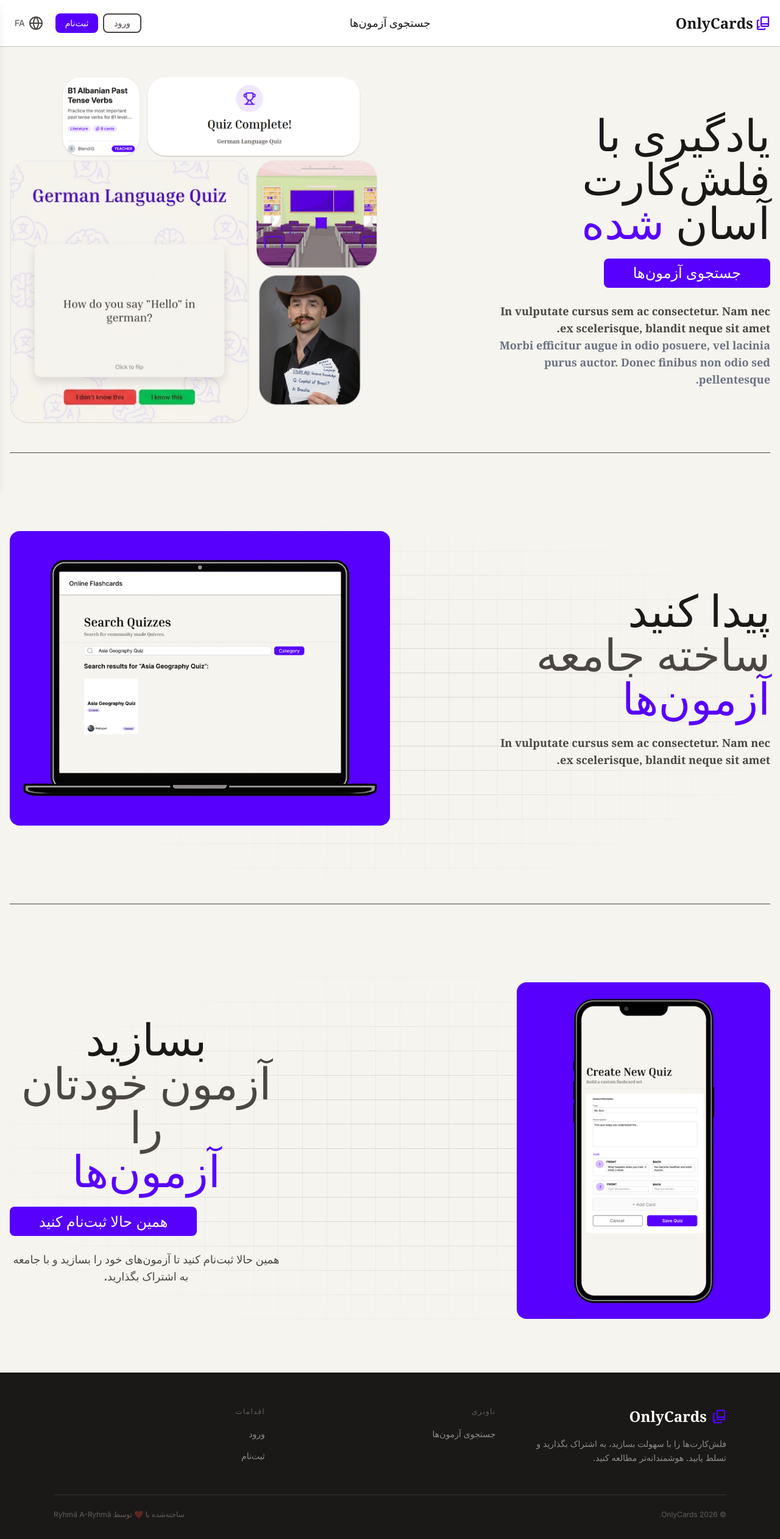
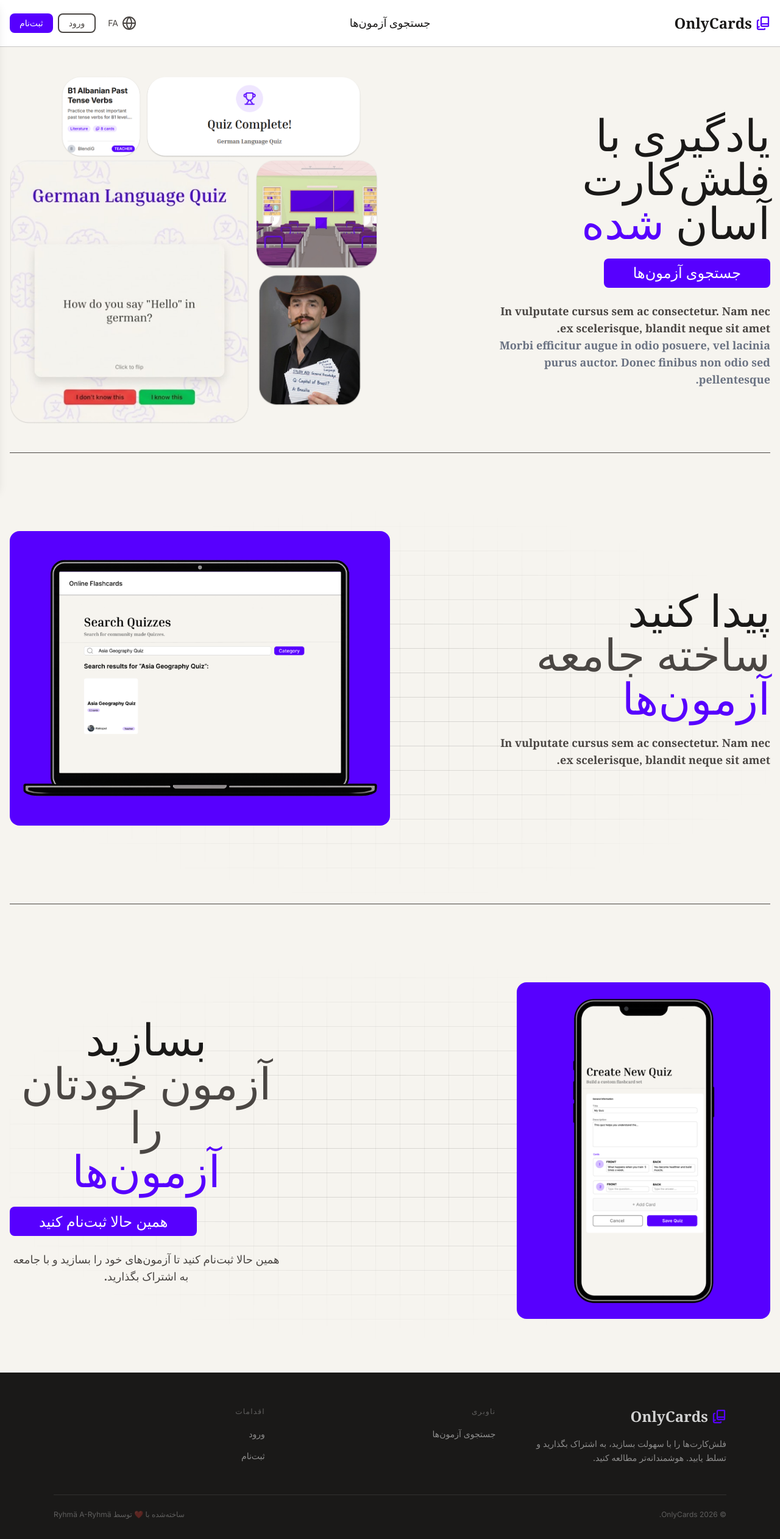
Before and after one commit to alekkiq/online-flashcards, a React (Vite) app in the folder frontend/: page / in a window 1280 px wide. Shown: the whole page at 61% size. Built offline with nearby package versions, Linux system fonts and the light colour scheme; a web font is replaced by a local one.

Commit message:
Extract Logo from all components and centralize it to one reusable component

```diff
--- a/frontend/src/components/layout/Footer.jsx
+++ b/frontend/src/components/layout/Footer.jsx
@@ -3,6 +3,7 @@ import { BookCopy } from "lucide-react";
 import { navLinks } from "/src/config";
 import { useAuth } from "/src/hooks/useAuth";
 import { useTranslation } from "react-i18next";
+import {Logo} from "../ui/Logo.jsx";
 
 export default function Footer() {
   const { user, handleLogout } = useAuth();
@@ -15,14 +16,7 @@ export default function Footer() {
         <div className="grid grid-cols-1 md:grid-cols-3 gap-12 md:gap-8">
           <div className="md:col-span-1">
             <Link to="/" className="inline-flex items-center gap-2 group">
-              <BookCopy
-                className="text-primary transition-transform duration-300 group-hover:scale-110"
-                strokeWidth={2.25}
-                size={24}
-              />
-              <span className="font-serif text-2xl font-black text-white">
-                OnlyCards
-              </span>
+              <Logo />
             </Link>
             <p className="mt-4 text-sm text-white/50 leading-relaxed max-w-xs">
               {t("footer.tagline")}
--- a/frontend/src/components/layout/MobileNav.jsx
+++ b/frontend/src/components/layout/MobileNav.jsx
@@ -6,6 +6,7 @@ import { NavButton } from "/src/components/ui/NavButton";
 import { useAuth } from "/src/hooks/useAuth";
 import AuthLinks from "/src/components/auth/AuthLinks";
 import { useTranslation } from "react-i18next";
+import {Logo} from "../ui/Logo.jsx";
 
 export default function MobileNav() {
   const [isOpen, setIsOpen] = useState(false);
@@ -36,13 +37,13 @@ export default function MobileNav() {
         <button
           onClick={() => setIsOpen(false)}
           aria-label="Close mobile drawer"
-          className="absolute top-5 right-5 p-2 text-secondary"
+          className="absolute top-5 right-5 rtl:left-5 rtl:right-auto p-2 text-secondary"
         >
           <X size={28} />
         </button>
         <div className="mb-8">
           <Link to="/" onClick={() => setIsOpen(false)}>
-            <p className="text-2xl font-bold">OnlyCards</p>
+            <Logo />
           </Link>
         </div>
         <ul className="flex flex-col gap-4 flex-1">
--- a/frontend/src/components/layout/NavBar.jsx
+++ b/frontend/src/components/layout/NavBar.jsx
@@ -1,11 +1,12 @@
 import { Link } from "react-router";
 import { navLinks } from "/src/config";
 import { NavButton } from "/src/components/ui/NavButton";
-import { LanguageSwitcher } from "/src/components/ui/LanguageSwitcher.jsx";
+import { LanguageSwitcher } from "/src/components/ui/LanguageSwitcher";
 import MobileNav from "./MobileNav";
 import AuthLinks from "/src/components/auth/AuthLinks";
 import { useAuth } from "/src/hooks/useAuth";
 import { Spade, BookCopy } from "lucide-react";
+import { Logo } from "/src/components/ui/Logo";
 import { useTranslation } from "react-i18next";
 
 export default function NavBar() {
@@ -17,11 +18,7 @@ export default function NavBar() {
     <nav className="relative flex items-center justify-between p-4 w-full border-b border-secondary/30 bg-white py-5">
       <div>
         <Link to="/">
-          <div className="flex items-center gap-1">
-            {/* <Spade className="text-primary"> */}
-            <BookCopy className="text-primary" strokeWidth={2.25} />
-            <p className="font-serif text-xl md:text-2xl font-black">OnlyCards</p>
-          </div>
+            <Logo />
         </Link>
       </div>
 
@@ -34,10 +31,10 @@ export default function NavBar() {
       </div>
 
       <div className="flex items-center gap-3">
+        <LanguageSwitcher />
         <div className="hidden md:flex">
           <AuthLinks />
         </div>
-        <LanguageSwitcher />
         <MobileNav />
       </div>
     </nav>
--- /dev/null
+++ b/frontend/src/components/ui/Logo.jsx
@@ -0,0 +1,10 @@
+import {BookCopy} from "lucide-react";
+
+export function Logo() {
+    return (
+        <div className="flex items-center gap-1.5">
+            <BookCopy className="text-primary" strokeWidth={2.25} />
+            <p className="font-serif text-2xl font-black">OnlyCards</p>
+        </div>
+    )
+}
```
